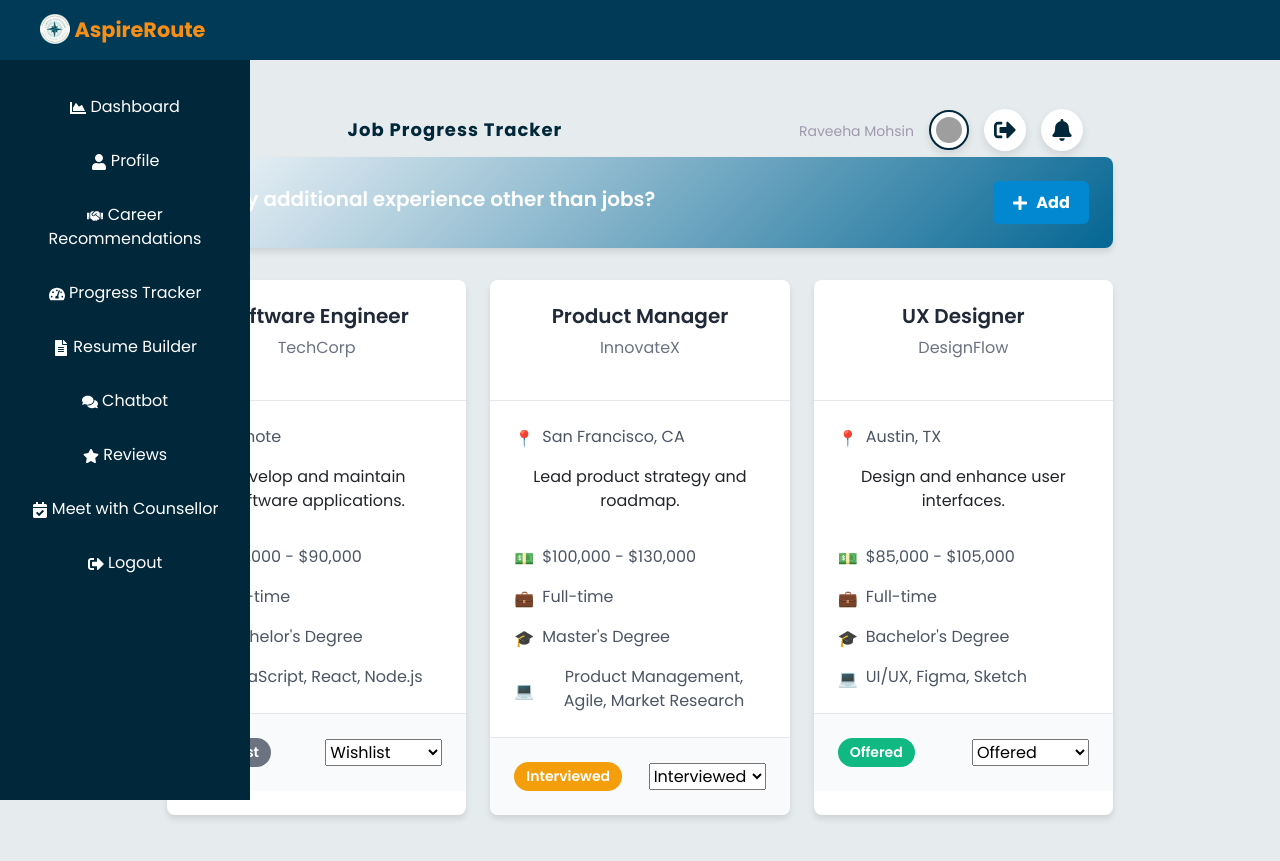
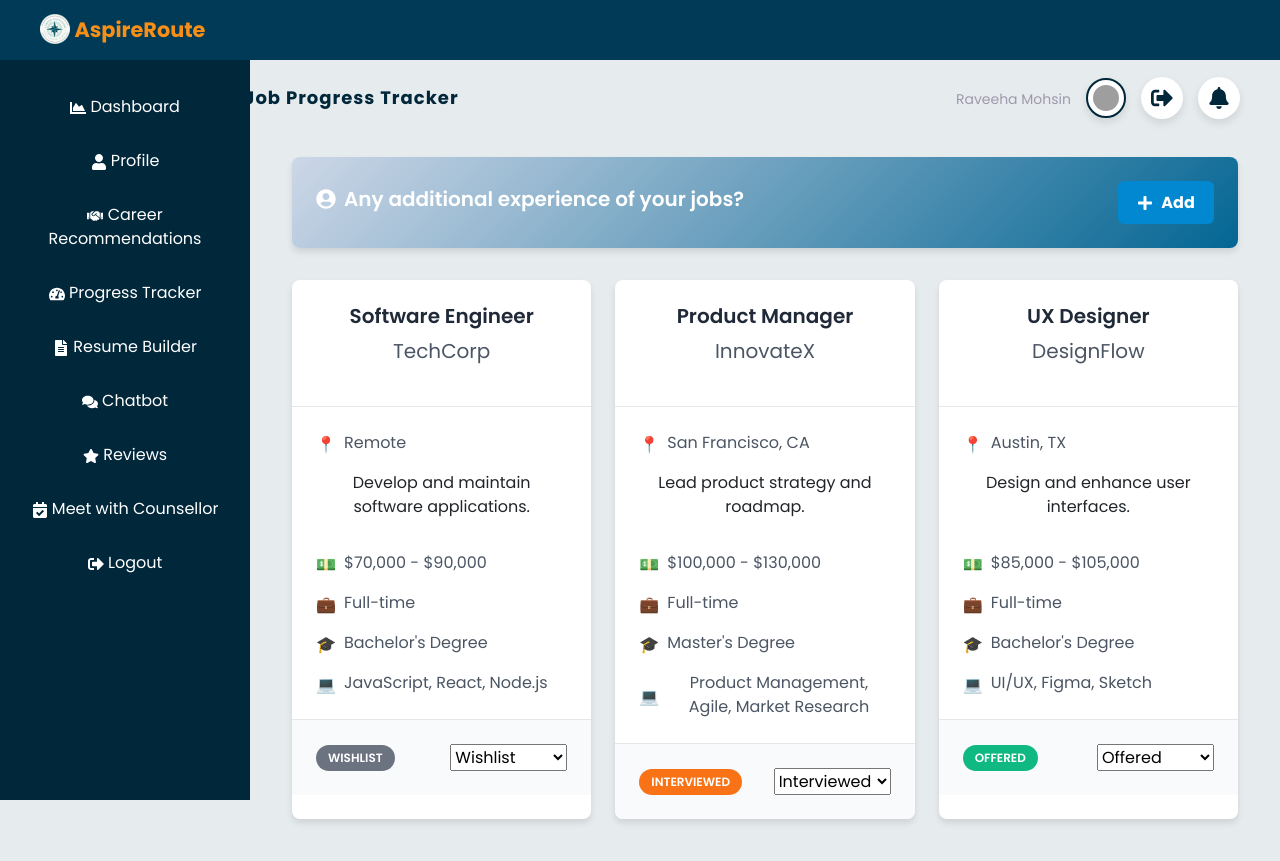
Before and after one commit to RaveehaMohsin/Career-Path-Navigator, a React (Create React App) app in the folder Career Path Nav React Project/frontend/: page /progresstracker/jobs in a window 1280 px wide. Built offline with nearby package versions, Linux system fonts and the light colour scheme; grey boxes are pictures that could not be loaded.

Commit message:
Progress Tracker Changes

```diff
--- a/Career Path Nav React Project/frontend/src/Components/Student/Progress Tracker/Jobs/job-card.css
+++ /dev/null
@@ -1,96 +0,0 @@
-/* job-card.css */
-
-.job-card {
-    background-color: white;
-    border-radius: 0.5rem;
-    box-shadow: 0 4px 6px rgba(0, 0, 0, 0.1);
-    overflow: hidden;
-    transition: all 0.3s ease-in-out;
-  }
-
-  .job-card:hover {
-    box-shadow: 0 10px 15px rgba(0, 0, 0, 0.1);
-    transform: translateY(-0.25rem);
-  }
-
-  .job-card-header {
-    padding: 1.5rem;
-    border-bottom: 1px solid #e5e7eb;
-  }
-
-  .job-card-title {
-    font-size: 1.5rem;
-    font-weight: bold;
-    color: #1f2937;
-    margin-bottom: 0.5rem;
-  }
-
-  .job-card-company {
-    font-size: 1.25rem;
-    color: #4b5563;
-  }
-
-  .job-card-content {
-    padding: 1.5rem;
-    display: flex;
-    flex-direction: column;
-    gap: 1rem;
-  }
-
-  .job-card-detail {
-    display: flex;
-    align-items: center;
-    gap: 0.5rem;
-    color: #4b5563;
-  }
-
-  .job-card-icon {
-    width: 1.25rem;
-    height: 1.25rem;
-    color: #9ca3af;
-  }
-
-  .job-card-footer {
-    display: flex;
-    justify-content: space-between;
-    align-items: center;
-    padding: 1.5rem;
-    background-color: #f9fafb;
-    border-top: 1px solid #e5e7eb;
-  }
-
-  .job-status-badge {
-    padding: 0.25rem 0.75rem;
-    border-radius: 9999px;
-    font-size: 0.875rem;
-    font-weight: 600;
-  }
-
-  .job-status-select {
-    width: 10rem;
-  }
-
-  .status-offered {
-    background-color: #10b981;
-    color: white;
-  }
-
-  .status-rejected {
-    background-color: #f43f5e;
-    color: white;
-  }
-
-  .status-interviewed {
-    background-color: #f97316;
-    color: white;
-  }
-
-  .status-current-job {
-    background-color: #3b82f6;
-    color: white;
-  }
-
-  .status-wishlist {
-    background-color: #6b7280;
-    color: white;
-  }
--- a/Career Path Nav React Project/frontend/src/Components/Student/Progress Tracker/Jobs/job-card.jsx
+++ b/Career Path Nav React Project/frontend/src/Components/Student/Progress Tracker/Jobs/job-card.jsx
@@ -1,5 +1,5 @@
 import React, { useState } from 'react';
-import './job-card.css'
+import './jobs.css'
 
 function JobCard({ job, onStatusChange }) {
   const [status, setStatus] = useState(job?.status || 'Unknown');
@@ -62,7 +62,6 @@ function JobCard({ job, onStatusChange }) {
         <span className={`job-status-badge ${getStatusClass(status)}`}>{status}</span>
         <select onChange={handleStatusChange} value={status}>
           <option value="Wishlist">Wishlist</option>
-          <option value="Applied">Applied</option>
           <option value="Interviewed">Interviewed</option>
           <option value="Offered">Offered</option>
           <option value="Rejected">Rejected</option>
--- a/Career Path Nav React Project/frontend/src/Components/Student/Progress Tracker/Jobs/jobs.css
+++ b/Career Path Nav React Project/frontend/src/Components/Student/Progress Tracker/Jobs/jobs.css
@@ -4,6 +4,7 @@
   margin: 0 auto;
   padding: 2rem;
   transition: max-width 0.3s ease;
+  margin-left: 250px;
 }
 
 /* Job card grid layout */
@@ -12,9 +13,10 @@
   grid-template-columns: repeat(1, 1fr);
   gap: 1.5rem;
 }
+
 /* Experience input section */
 .experience-input {
-  background: linear-gradient(135deg, #f7f9fc, #046693);
+  background: linear-gradient(135deg, #cdd7e7, #046693);
   border-radius: 0.5rem;
   padding: 1.5rem;
   margin-bottom: 2rem;
@@ -55,12 +57,13 @@
   background-color: white;
   border-radius: 0.5rem;
   box-shadow: 0 4px 6px rgba(0, 0, 0, 0.1);
-  transition: transform 0.2s ease-in-out, box-shadow 0.2s ease-in-out;
+  overflow: hidden;
+  transition: transform 0.2s ease-in-out, box-shadow 0.3s ease-in-out;
 }
 
 .job-card:hover {
   transform: translateY(-5px);
-  box-shadow: 0 6px 8px rgba(0, 0, 0, 0.15);
+  box-shadow: 0 10px 15px rgba(0, 0, 0, 0.15);
 }
 
 .job-card-header {
@@ -68,24 +71,42 @@
   border-bottom: 1px solid #e5e7eb;
 }
 
-.job-card-header h3 {
+.job-card-header h3,
+.job-card-title {
   font-size: 1.25rem;
   font-weight: 600;
   color: #1f2937;
   margin-bottom: 0.5rem;
 }
 
-.job-card-header p {
-  font-size: 1rem;
-  color: #6b7280;
+.job-card-company {
+  font-size: 1.25rem;
+  color: #4b5563;
 }
 
-.job-card-body {
+.job-card-body,
+.job-card-content {
   padding: 1.5rem;
+  display: flex;
+  flex-direction: column;
+  gap: 1rem;
 }
 
 .job-card-body p {
   margin-bottom: 0.75rem;
+}
+
+.job-card-detail {
+  display: flex;
+  align-items: center;
+  gap: 0.5rem;
+  color: #4b5563;
+}
+
+.job-card-icon {
+  width: 1.25rem;
+  height: 1.25rem;
+  color: #9ca3af;
 }
 
 .job-details {
@@ -99,11 +120,14 @@
   color: #4b5563;
 }
 
-.job-footer {
-  padding: 1rem 1.5rem;
+.job-footer,
+.job-card-footer {
+  display: flex;
+  justify-content: space-between;
+  align-items: center;
+  padding: 1.5rem;
   background-color: #f9fafb;
   border-top: 1px solid #e5e7eb;
-  border-radius: 0 0 0.5rem 0.5rem;
 }
 
 .job-footer p {
@@ -113,21 +137,42 @@
 }
 
 /* Status badge */
-.status-badge {
+.status-badge,
+.job-status-badge {
   display: inline-block;
-  padding: 0.25rem 0.5rem;
+  padding: 0.25rem 0.75rem;
   border-radius: 9999px;
   font-size: 0.75rem;
   font-weight: 600;
   text-transform: uppercase;
 }
 
-.status-offered { background-color: #10b981; color: white; }
-.status-rejected { background-color: #ef4444; color: white; }
-.status-interviewed { background-color: #f59e0b; color: white; }
-.status-current-job { background-color: #3b82f6; color: white; }
-.status-wishlist { background-color: #6b7280; color: white; }
+.status-offered {
+  background-color: #10b981;
+  color: white;
+}
 
+.status-rejected {
+  background-color: #f43f5e;
+  color: white;
+}
+
+.status-interviewed {
+  background-color: #f97316;
+  color: white;
+}
+
+.status-current-job {
+  background-color: #3b82f6;
+  color: white;
+}
+
+.status-wishlist {
+  background-color: #6b7280;
+  color: white;
+}
+
+/* Responsive Grid Layouts */
 @media (min-width: 640px) {
   .job-listings {
     grid-template-columns: repeat(2, 1fr);
@@ -142,6 +187,7 @@
 
 @media (max-width: 1250px) {
   .jobs-container {
+    margin-left: 0;
     max-width: 100%; /* Remove left margin when sidebar is hidden */
   }
   .job-listings {
@@ -153,12 +199,6 @@
   .job-listings {
     grid-template-columns: 1fr;
   }
-}
-
-/* Job card hover effect */
-.job-card:hover {
-  transform: translateY(-5px);
-  box-shadow: 0 6px 8px rgba(0, 0, 0, 0.15);
 }
 
 /* Custom scrollbar */
--- a/Career Path Nav React Project/frontend/src/Components/Student/Progress Tracker/Jobs/jobs.jsx
+++ b/Career Path Nav React Project/frontend/src/Components/Student/Progress Tracker/Jobs/jobs.jsx
@@ -51,13 +51,13 @@ export default function Jobs() {
   };
 
   return (
-    <div className="jobs-container p-6 space-y-6">
+    <div>
       <Upperheader title="Job Progress Tracker" />
-
+      <div className="jobs-container">
       {/* Experience input section */}
       <div className="experience-input">
         <h2>
-          <FaUserCircle /> Any additional experience other than jobs?
+          <FaUserCircle /> Any additional experience of your jobs?
         </h2>
         <button>
           <FaPlus /> Add
@@ -70,6 +70,7 @@ export default function Jobs() {
           <JobCard key={job.id} job={job} onStatusChange={handleStatusChange} />
         ))}
       </div>
+      </div>
     </div>
   );
 }
```
Also changed, not shown: Career Path Nav React Project/frontend/src/Components/Student/Progress Tracker/Jobs/jobaddmodal.jsx (added, +134 -0 lines).
